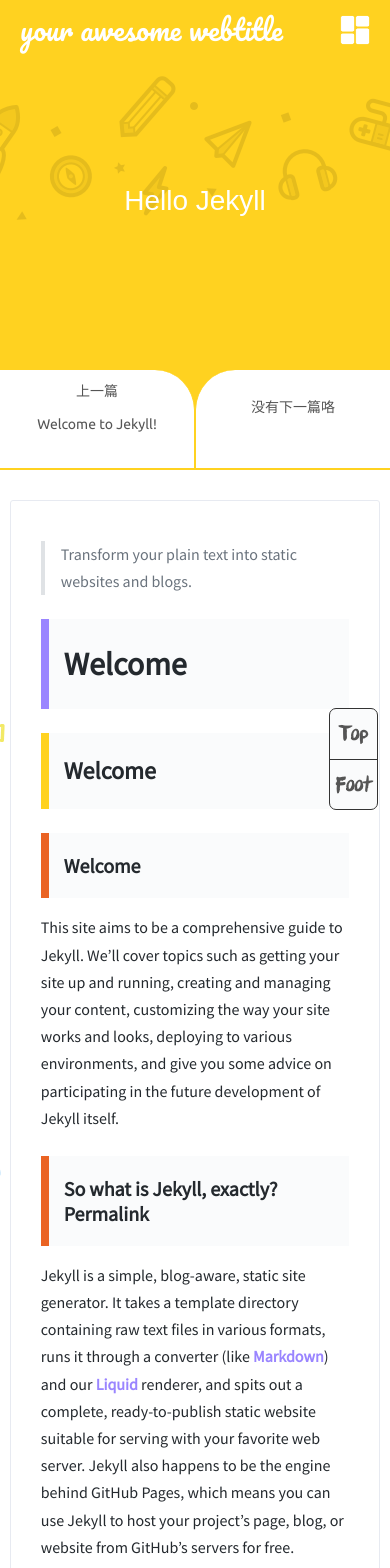
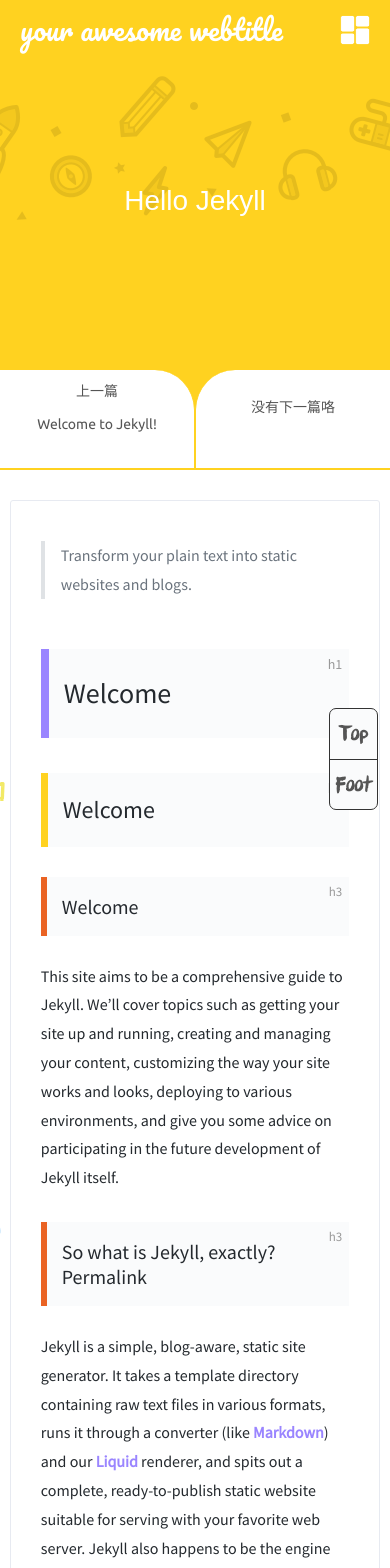
Before and after one commit to xukimseven/HardCandy-Jekyll, a Jekyll site: the page built from _posts/2018-05-18-hello-jekyll.md, in a window 390 px wide. Shown: the top 1568 px of the page. Built offline with Jekyll 4.4.1, drawn with Linux system fonts in a browser that asks for light colours; comment, search, counter and statistics services are not loaded.

Commit message:
修改markdown.css的相关配置，调整了文章页的行高与字体大小

```diff
--- a/assets/css/github-markdown.css
+++ b/assets/css/github-markdown.css
@@ -6,14 +6,14 @@
 .markdown-body {
   -ms-text-size-adjust: 100%;
   -webkit-text-size-adjust: 100%;
-  line-height: 1.5;
+  /*line-height: 1.5;*/
   color: #24292e;
   /*font-family: -apple-system, BlinkMacSystemFont, "Segoe UI", Helvetica, Arial, sans-serif, "Apple Color Emoji", "Segoe UI Emoji", "Segoe UI Symbol";*/
   /*font-family: 'Source Sans Pro', sans-serif;*/
   /*font-family: 'Ubuntu', sans-serif;*/
   font-family: SourceSansPro;
-  font-size: 18px;
-  line-height: 1.7;
+  font-size: 17px;
+  line-height: 1.8;
   word-wrap: break-word;
 }
 
@@ -274,35 +274,90 @@
 }
 
 .markdown-body h1 {
-  font-size: 35px;
+  position: relative;
+  font-size: 30px;
   font-weight: 600;
   /*text-align: center;*/
   border-left: 8px solid #9A85FF;
   background-color: #fafbfc;
-  padding: 25px 15px;
+  padding: 27px 15px;
+  margin: 50px 0 30px;
+}
+.markdown-body h1::after{
+  content:"h1";
+  color: #999;
+  position: absolute;
+  display: block;
+  font-size: 14px;
+  height: auto;
+  width: auto;
+  top: 7px;
+  right: 7px;
 }
 
 .markdown-body h2 {
+  position: relative;
   font-size: 28px;
   font-weight: 600;
   /*text-align: center;*/
-  border-left: 8px solid rgb(255,210,32);
+  border-left: 7px solid rgb(255,210,32);
   background-color: #fafbfc;
-  padding: 23px 15px;
+  padding: 22px 15px;
+  margin: 35px 0 30px;
+}
+.markdown-body h2::after{
+  content:"h2";
+  color: #999;
+  position: absolute;
+  display: block;
+  font-size: 14px;
+  height: auto;
+  width: auto;
+  top: 7px;
+  right: 7px;
 }
 
 .markdown-body h3 {
+  position: relative;
   font-size: 24px;
   font-weight: 600;
   /*text-align: center;*/
-  border-left: 8px solid #ea6323;
+  border-left: 6px solid #ea6323;
   background-color: #fafbfc;
-  padding: 20px 15px;
+  padding: 17px 15px;
+  margin: 30px 0 26px;
+}
+.markdown-body h3::after{
+  content:"h3";
+  color: #999;
+  position: absolute;
+  display: block;
+  font-size: 13px;
+  height: auto;
+  width: auto;
+  top: 7px;
+  right: 7px;
 }
 
 .markdown-body h4 {
+  position: relative;
   font-size: 22px;
   font-weight: 600;
+  border-left: 5px solid #234567;
+  background-color: #fafbfc;
+  padding: 15px 15px;
+  margin: 30px 0 26px;
+}
+.markdown-body h4::after{
+  content:"h4";
+  color: #999;
+  position: absolute;
+  display: block;
+  font-size: 13px;
+  height: auto;
+  width: auto;
+  top: 7px;
+  right: 7px;
 }
 
 .markdown-body h5 {
@@ -318,7 +373,7 @@
 .markdown-body p {
   margin-top: 0;
   margin-bottom: 10px;
-  font-size: 18px;
+  font-size: 17px;
 }
 
 .markdown-body blockquote {
@@ -488,9 +543,10 @@
 .markdown-body h4,
 .markdown-body h5,
 .markdown-body h6 {
-  margin-top: 24px;
-  margin-bottom: 16px;
-  font-weight: 600;
+  /*margin-top: 24px;
+  margin-bottom: 16px;*/
+  /*font-weight: 600;*/
+  font-weight: normal;
   line-height: 1.25;
 }
 
@@ -525,7 +581,7 @@
 
 .markdown-body h1 {
   /*padding-bottom: 0.3em;*/
-  font-size: 2em;
+  font-size: 1.75em;
   /*border-bottom: 1px solid #eaecef;*/
 }
 
@@ -738,6 +794,7 @@
 @media screen and (max-width: 500px){
   .markdown-body,.markdown-body p{
     font-size: 16px;
+    font-weight: 300;
   }
   .markdown-body .highlight pre,
   .markdown-body pre {
```
